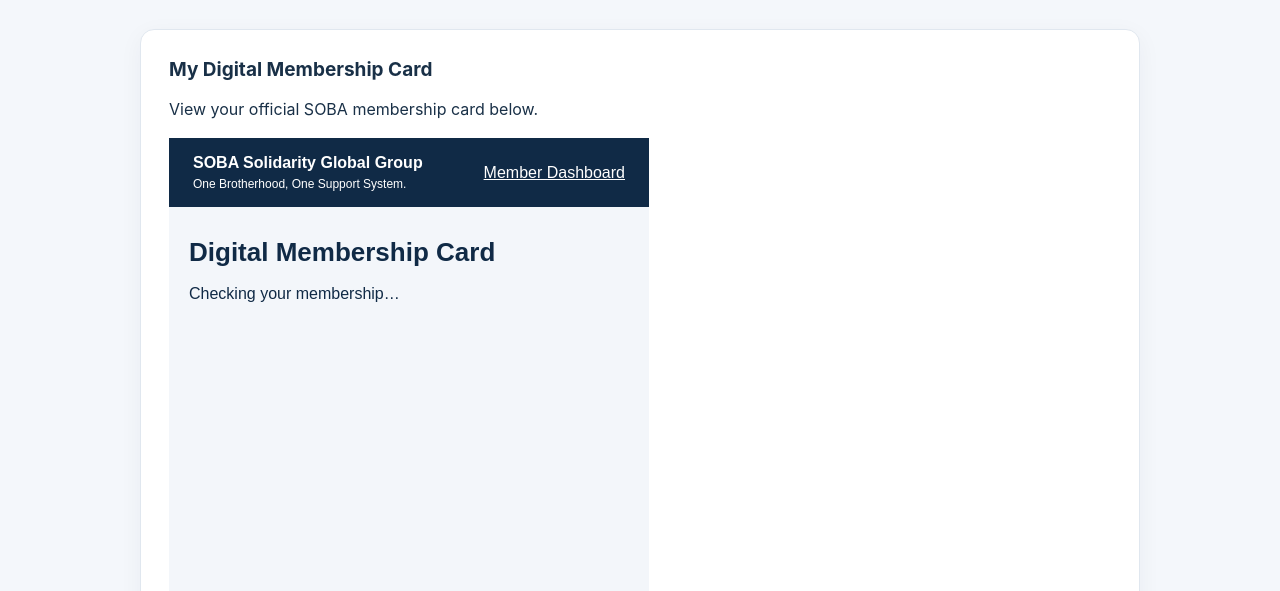
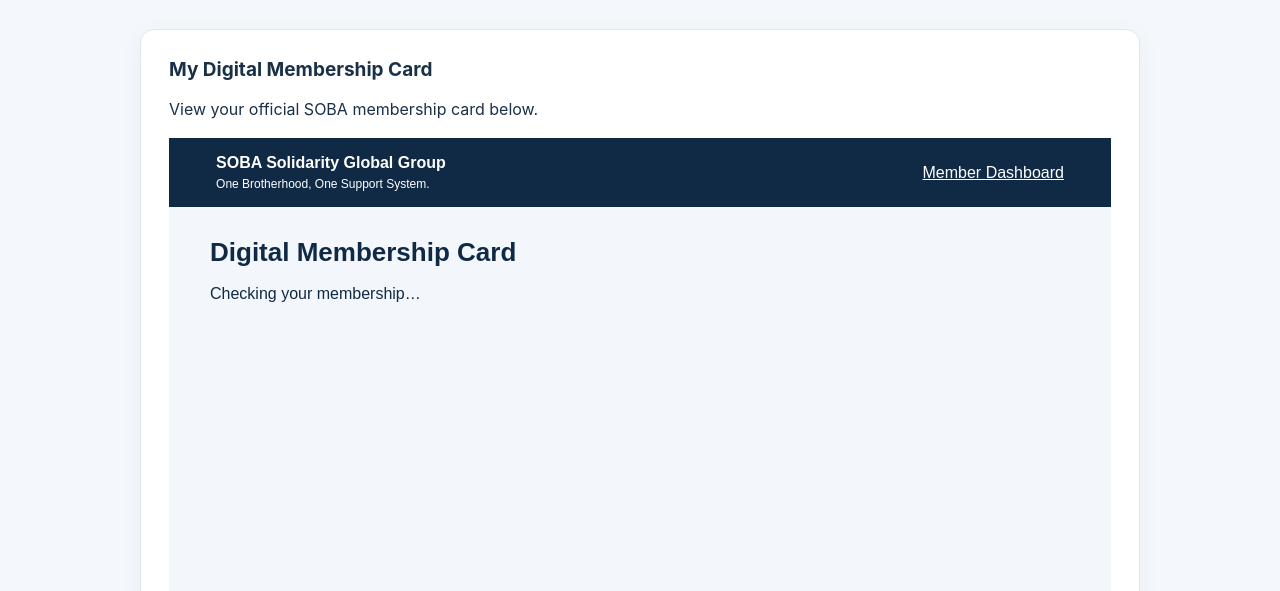
Before and after one commit to Sobasolidary/soba-solidarity-global, a plain HTML site: page member-dashboard.html in a window 1280 px wide. Shown: the part 209-800 px from the top of the page. Drawn offline with Linux system fonts and the light colour scheme; a script that the page names is missing.

Commit message:
Improve digital membership card display
Increased the height of the membership card iframe and adjusted its display style.

```diff
--- a/member-dashboard.html
+++ b/member-dashboard.html
@@ -56,12 +56,12 @@
     <h2>My Digital Membership Card</h2>
     <p>View your official SOBA membership card below.</p>
 
-    <iframe
-      src="member-card.html?preview=1"
-      title="SOBA Digital Membership Card"
-      style="width:100%;max-width:480px;height:650px;border:0;"
-      loading="lazy">
-    </iframe>
+<iframe
+  src="member-card.html?preview=1"
+  title="SOBA Digital Membership Card"
+  style="width:100%;height:850px;border:0;display:block;"
+  loading="lazy">
+</iframe>
 
     <p>
       <a class="button" href="member-card.html">
```
